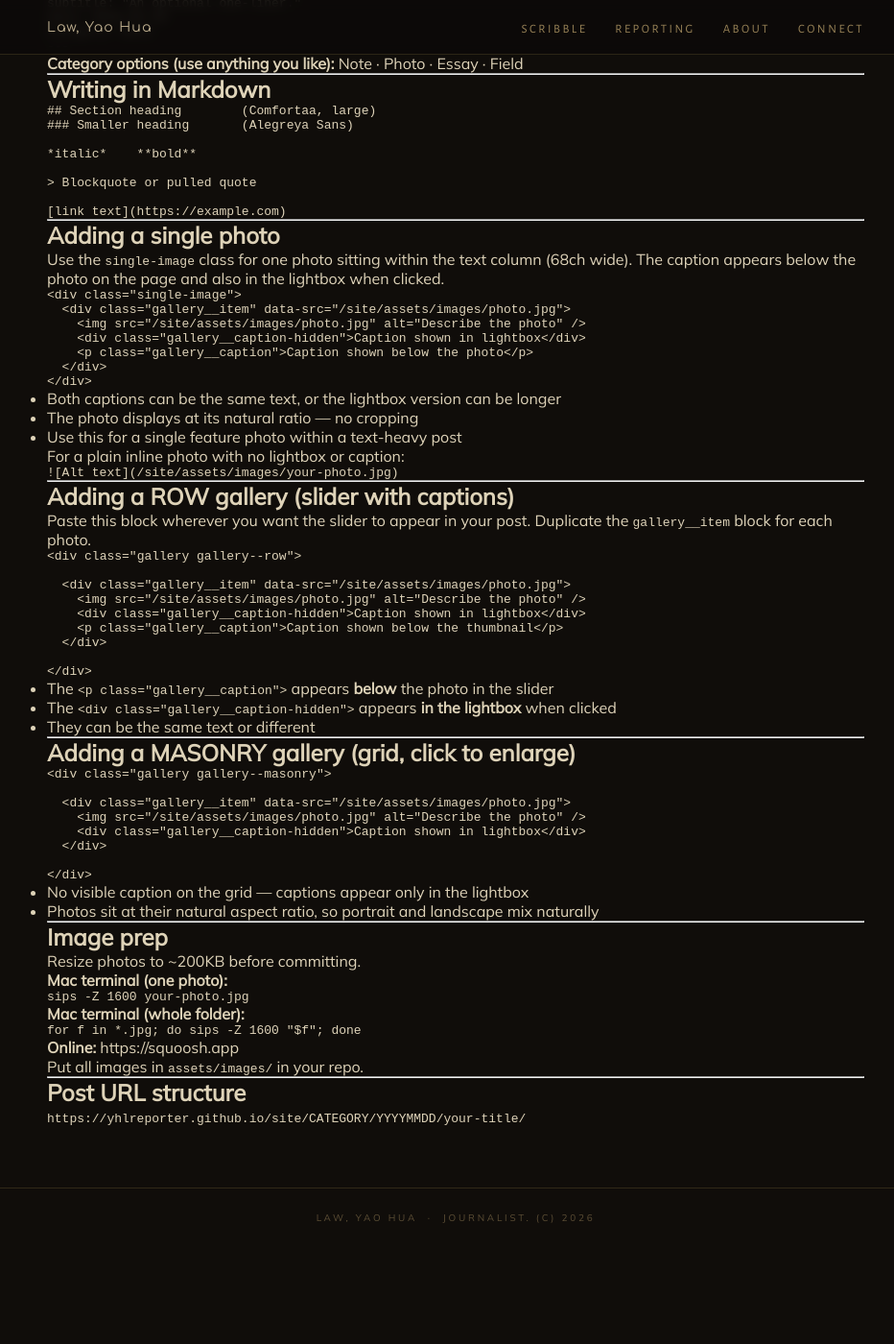
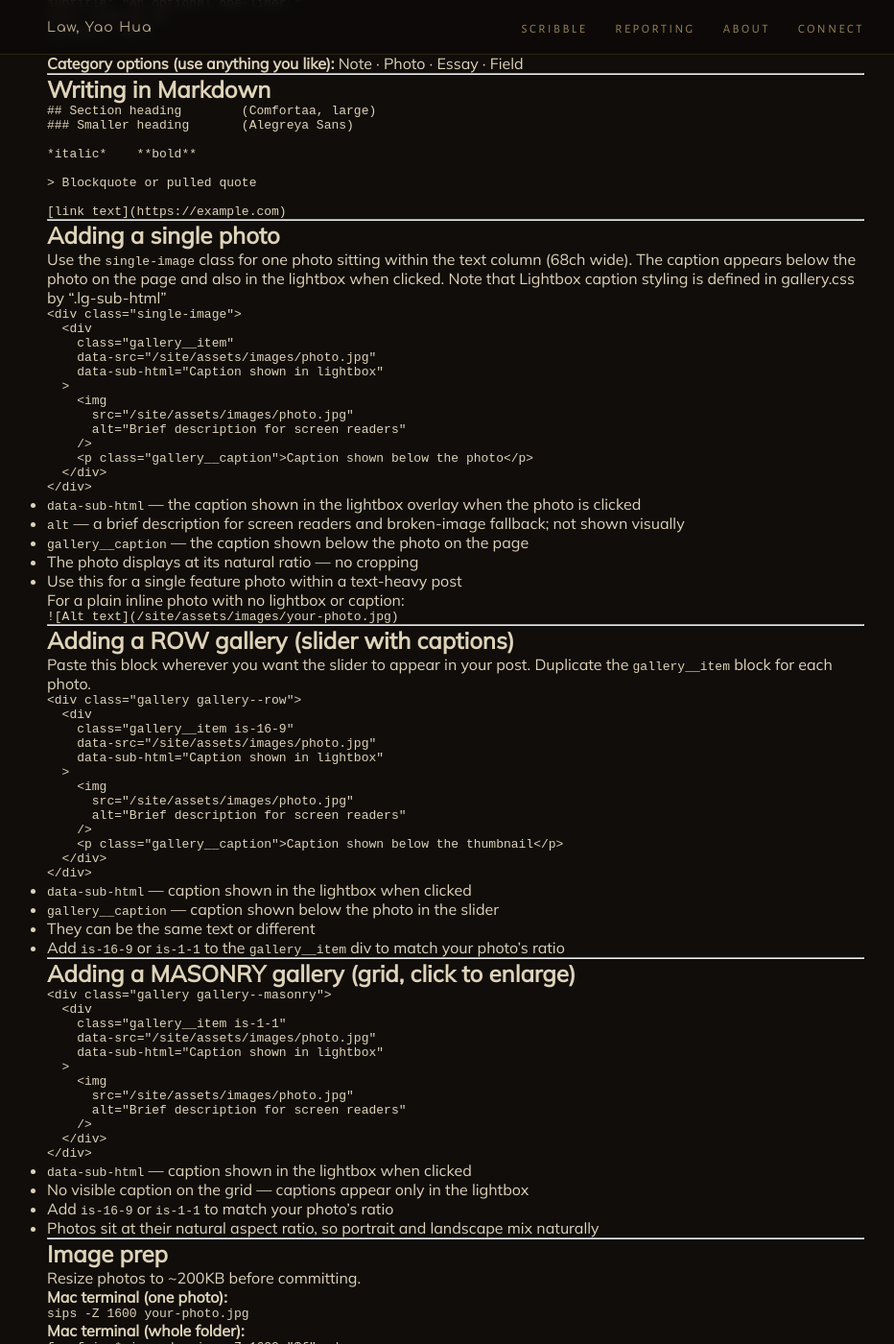
Before and after one commit to yhlreporter/site, a Jekyll site: the page built from WRITING-GUIDE.md, in a window 1280 px wide and 1400 px high, scrolled down 356 px. Shown: the whole window at 96% size, without its empty margins (165-1097 px from the left). Built offline with Jekyll 4.4.1, drawn with Linux system fonts in a browser that asks for light colours; our own code applies the rules of GitHub Pages for plain Markdown files; before the commit the page ends 1654 px from its top, so only the background shows below that.

Commit message:
updated lightbox caption settings

````diff
--- a/WRITING-GUIDE.md
+++ b/WRITING-GUIDE.md
@@ -44,18 +44,27 @@ category: Note
 ## Adding a single photo
 
 Use the `single-image` class for one photo sitting within the text column (68ch wide). The caption appears below the photo on the page and also in the lightbox when clicked.
+Note that Lightbox caption styling is defined in gallery.css by ".lg-sub-html"
 
 ```html
 <div class="single-image">
-  <div class="gallery__item" data-src="{{ '/assets/images/photo.jpg' | relative_url }}">
-    <img src="{{ '/assets/images/photo.jpg' | relative_url }}" alt="Describe the photo" />
-    <div class="gallery__caption-hidden">Caption shown in lightbox</div>
+  <div
+    class="gallery__item"
+    data-src="{{ '/assets/images/photo.jpg' | relative_url }}"
+    data-sub-html="Caption shown in lightbox"
+  >
+    <img
+      src="{{ '/assets/images/photo.jpg' | relative_url }}"
+      alt="Brief description for screen readers"
+    />
     <p class="gallery__caption">Caption shown below the photo</p>
   </div>
 </div>
 ```
 
-- Both captions can be the same text, or the lightbox version can be longer
+- `data-sub-html` — the caption shown in the lightbox overlay when the photo is clicked
+- `alt` — a brief description for screen readers and broken-image fallback; not shown visually
+- `gallery__caption` — the caption shown below the photo on the page
 - The photo displays at its natural ratio — no cropping
 - Use this for a single feature photo within a text-heavy post
 
@@ -74,19 +83,24 @@ Duplicate the `gallery__item` block for each photo.
 
 ```html
 <div class="gallery gallery--row">
-
-  <div class="gallery__item" data-src="{{ '/assets/images/photo.jpg' | relative_url }}">
-    <img src="{{ '/assets/images/photo.jpg' | relative_url }}" alt="Describe the photo" />
-    <div class="gallery__caption-hidden">Caption shown in lightbox</div>
+  <div
+    class="gallery__item is-16-9"
+    data-src="{{ '/assets/images/photo.jpg' | relative_url }}"
+    data-sub-html="Caption shown in lightbox"
+  >
+    <img
+      src="{{ '/assets/images/photo.jpg' | relative_url }}"
+      alt="Brief description for screen readers"
+    />
     <p class="gallery__caption">Caption shown below the thumbnail</p>
   </div>
-
 </div>
 ```
 
-- The `<p class="gallery__caption">` appears **below** the photo in the slider
-- The `<div class="gallery__caption-hidden">` appears **in the lightbox** when clicked
+- `data-sub-html` — caption shown in the lightbox when clicked
+- `gallery__caption` — caption shown below the photo in the slider
 - They can be the same text or different
+- Add `is-16-9` or `is-1-1` to the `gallery__item` div to match your photo's ratio
 
 ---
 
@@ -94,16 +108,22 @@ Duplicate the `gallery__item` block for each photo.
 
 ```html
 <div class="gallery gallery--masonry">
-
-  <div class="gallery__item" data-src="{{ '/assets/images/photo.jpg' | relative_url }}">
-    <img src="{{ '/assets/images/photo.jpg' | relative_url }}" alt="Describe the photo" />
-    <div class="gallery__caption-hidden">Caption shown in lightbox</div>
+  <div
+    class="gallery__item is-1-1"
+    data-src="{{ '/assets/images/photo.jpg' | relative_url }}"
+    data-sub-html="Caption shown in lightbox"
+  >
+    <img
+      src="{{ '/assets/images/photo.jpg' | relative_url }}"
+      alt="Brief description for screen readers"
+    />
   </div>
-
 </div>
 ```
 
+- `data-sub-html` — caption shown in the lightbox when clicked
 - No visible caption on the grid — captions appear only in the lightbox
+- Add `is-16-9` or `is-1-1` to match your photo's ratio
 - Photos sit at their natural aspect ratio, so portrait and landscape mix naturally
 
 ---
@@ -113,11 +133,13 @@ Duplicate the `gallery__item` block for each photo.
 Resize photos to ~200KB before committing.
 
 **Mac terminal (one photo):**
+
 ```
 sips -Z 1600 your-photo.jpg
 ```
 
 **Mac terminal (whole folder):**
+
 ```
 for f in *.jpg; do sips -Z 1600 "$f"; done
 ```
````
Also changed, not shown: _layouts/post.html (+3 -9 lines), _posts/2025-11-18-malaysias-puzzling-case-with-anaemia-among-children.md (+20 -4 lines).
